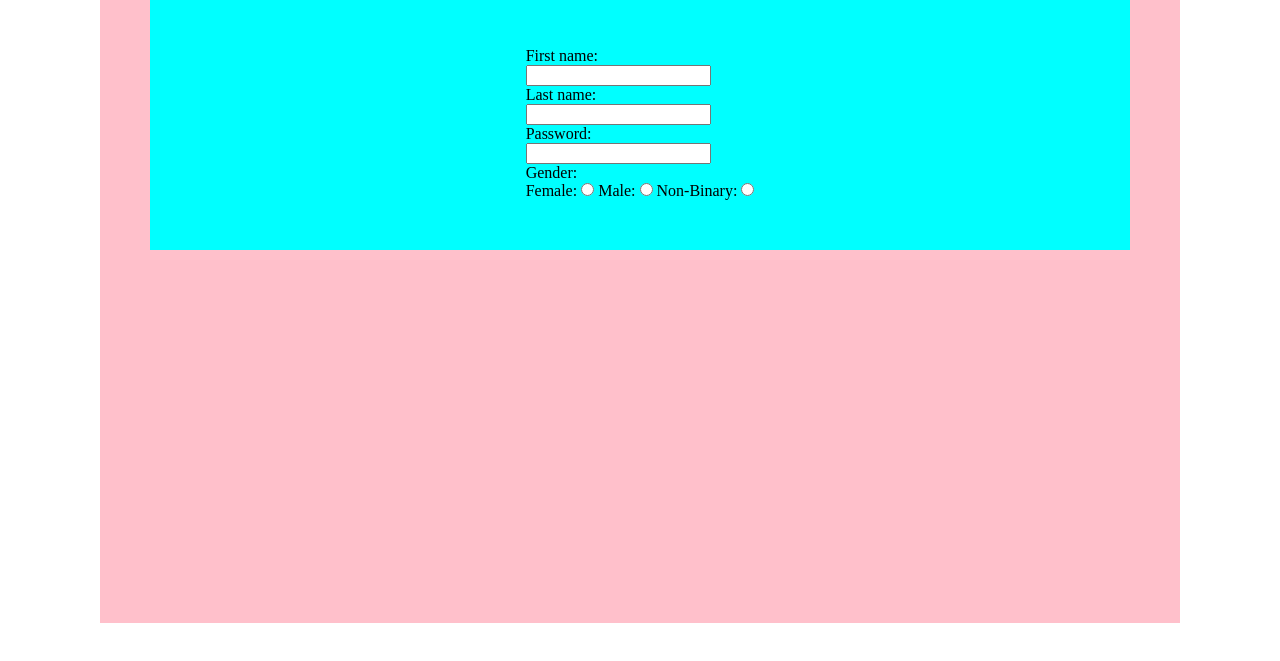
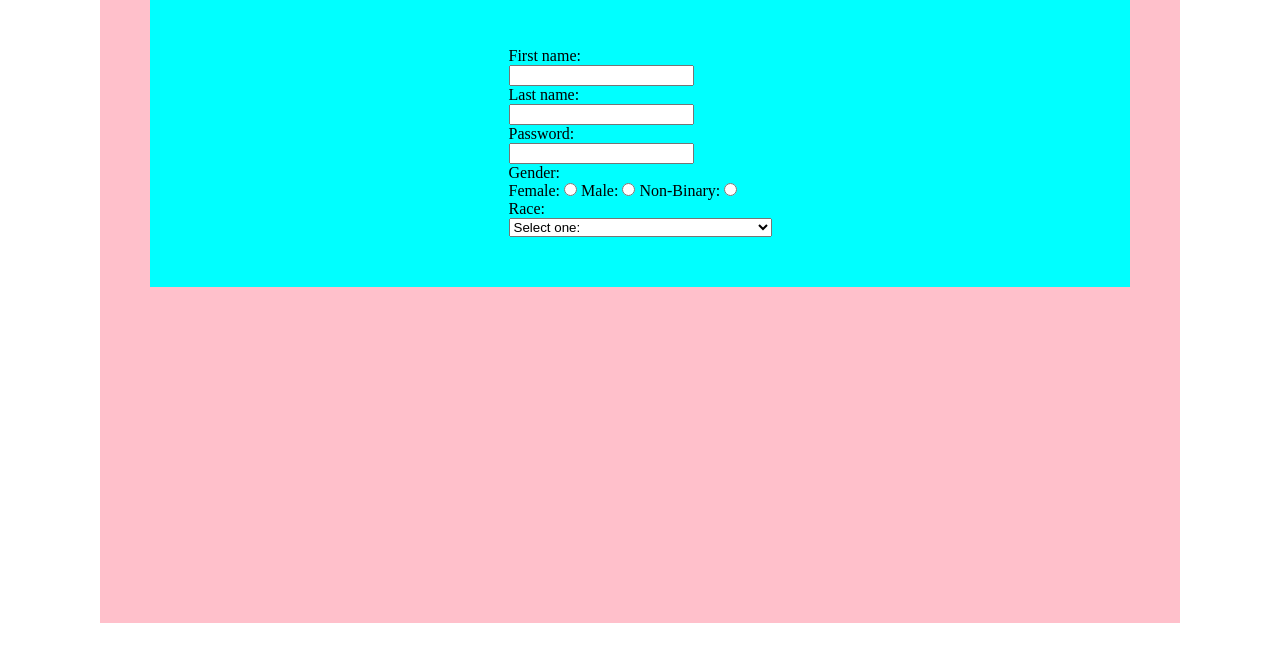
Before and after one commit to Epic91/Form_1, a plain HTML site: page index.html in a window 1280 px wide. Shown: the part 277-938 px from the top of the page. Drawn offline with Linux system fonts and the light colour scheme.

Commit message:
Added dropdown list

```diff
--- a/index.html
+++ b/index.html
@@ -26,7 +26,17 @@
                         <label for="female">Male:</label>
                         <input type="radio" id="male" name="male">
                         <label for="non-bi">Non-Binary:</label>
-                        <input type="radio" id="non-bi" name="non-bi">
+                        <input type="radio" id="non-bi" name="non-bi"><br>
+
+                        <label for="race">Race:</label><br>
+                        <select name="race" id="race">
+                            <option>Select one:</option>
+                            <option value="american-ind">American Indian or Alaska Native</option>
+                            <option value="asian">Asian</option>
+                            <option value="black">Black or African American</option>
+                            <option value="hawaiian">Native Hawaiian or other Pacific Islander</option>
+                            <option value="hispanic">Hispanic</option>
+                        </select>
 
                     </form>
                 </div>
```
